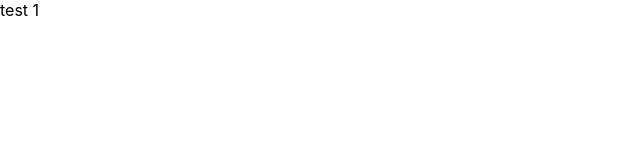
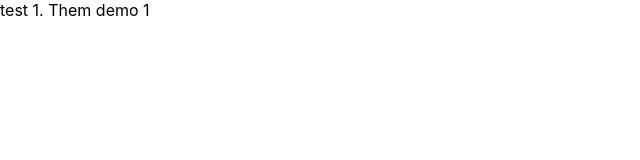
Before and after one commit to chiennt43/reactjs_overall, a React (Create React App) app: page / in a window 1280 px wide. Shown: the top 160 px of the page, without its empty margins (0-640 px from the left). Built offline with nearby package versions, Linux system fonts and the light colour scheme.

Commit message:
add demo1

```diff
--- a/src/view_pages/Home.jsx
+++ b/src/view_pages/Home.jsx
@@ -9,7 +9,7 @@ const Home = (props) => {
 
     const test2 = "this is test 2"
     return (
-           <div>test 1</div>
+           <div>test 1. Them demo 1</div>
     )
 
 }
--- /dev/null
+++ b/src/view_pages/demo1.jsx
@@ -0,0 +1 @@
+let anh = "this is demo 1"
```
